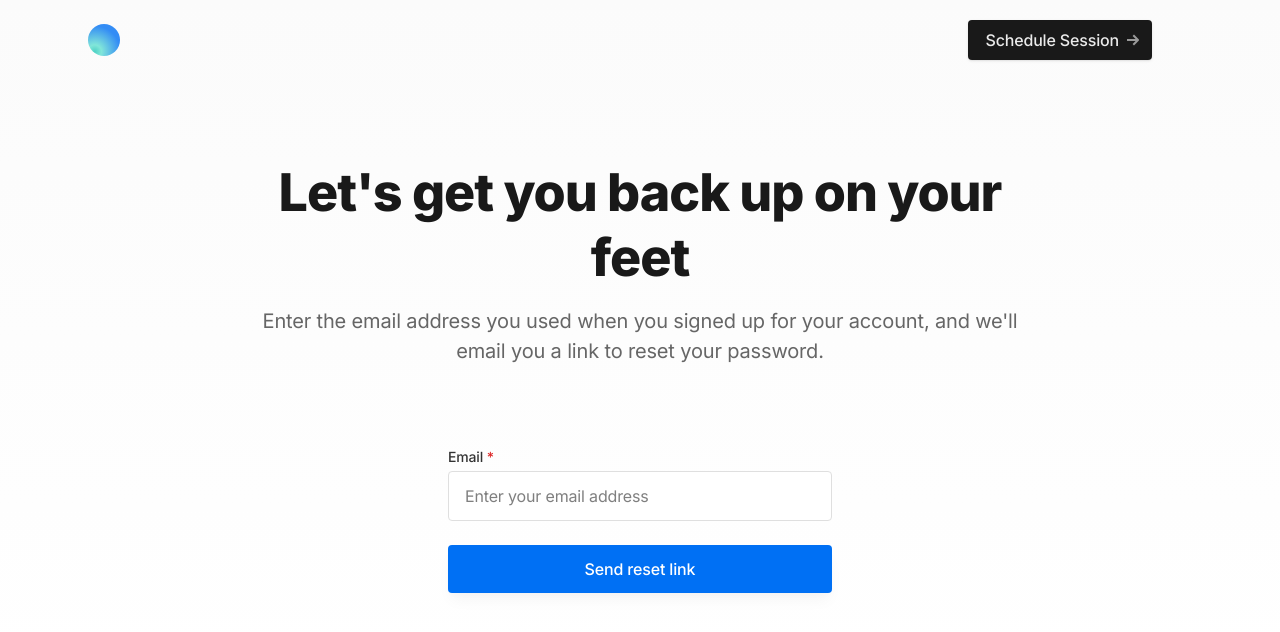
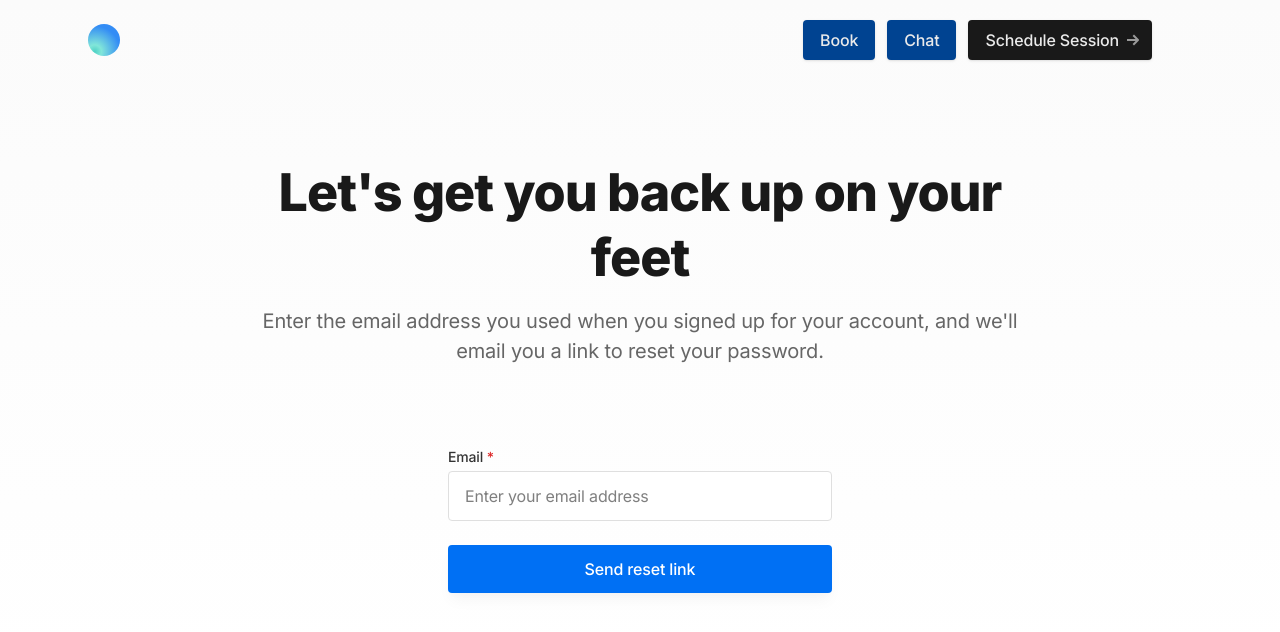
Before and after one commit to tckiprotich/Kelio, a Next.js app in the folder kogc/: page /reset-password in a window 1280 px wide. Shown: the top 632 px of the page. Built offline with nearby package versions, Linux system fonts and the light colour scheme.

Commit message:
Add book and chat buttons to header and mobile menu

```diff
--- a/kogc/components/ui/header.tsx
+++ b/kogc/components/ui/header.tsx
@@ -42,6 +42,22 @@ export default function Header() {
                 <Link href="/signin" className="font-medium text-gray-600 hover:text-gray-900 px-5 py-3 flex items-center transition duration-150 ease-in-out">Sign in</Link>
               </li> */}
               <li>
+                <Link href="/home" className="btn-sm text-gray-200 bg-blue-900 hover:bg-gray-800 ml-3">
+
+                  <span>Book</span>
+
+
+                </Link>
+              </li>
+              <li>
+                <Link href="/newchat" className="btn-sm text-gray-200 bg-blue-900 hover:bg-gray-800 ml-3">
+
+                  <span>Chat</span>
+
+
+                </Link>
+              </li>
+              <li>
                 <Link href="/home" className="btn-sm text-gray-200 bg-gray-900 hover:bg-gray-800 ml-3">
                   <span>Schedule Session</span>
                   <svg className="w-3 h-3 fill-current text-gray-400 shrink-0 ml-2 -mr-1" viewBox="0 0 12 12" xmlns="http://www.w3.org/2000/svg">
@@ -51,7 +67,7 @@ export default function Header() {
 
               </li>
             </ul>
-            <UserButton afterSignOutUrl="/"/>
+            <UserButton afterSignOutUrl="/" />
 
           </nav>
 
--- a/kogc/components/ui/mobile-menu.tsx
+++ b/kogc/components/ui/mobile-menu.tsx
@@ -68,6 +68,7 @@ export default function MobileMenu() {
             {/* <li>
               <Link href="/signin" className="flex font-medium w-full text-gray-600 hover:text-gray-900 py-2 justify-center" onClick={() => setMobileNavOpen(false)}>Sign in</Link>
             </li> */}
+
             <li>
               <Link href="/home" className="btn-sm text-gray-200 bg-gray-900 hover:bg-gray-800 w-full my-2" onClick={() => setMobileNavOpen(false)}>
                 <span>Schedule session</span>
@@ -81,7 +82,16 @@ export default function MobileMenu() {
               <UserButton afterSignOutUrl="/" />
             </li>
             {/* END: ed8c6549bwf9 */}
+            <li className="flex justify-between">
+              <Link href="/home" className="btn-sm text-gray-200 bg-blue-900 hover:bg-gray-800 ml-3 flex">
+                <span>Book</span>
+              </Link>
+              <Link href="/newchat" className="btn-sm text-gray-200 bg-blue-900 hover:bg-gray-800 ml-3 flex">
+                <span>Chat</span>
+              </Link>
+            </li>
           </ul>
+
         </Transition>
       </div>
     </div>
```
